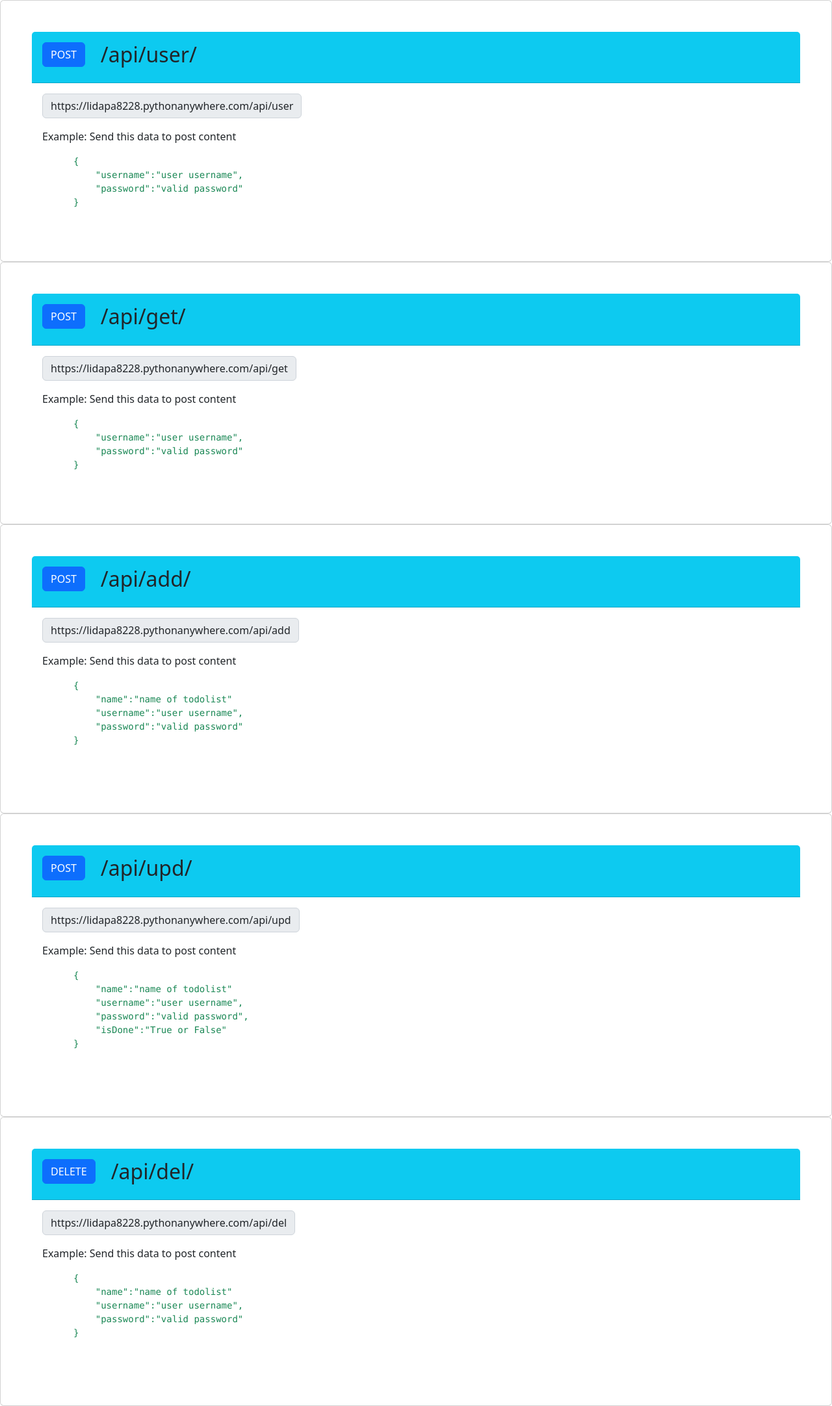
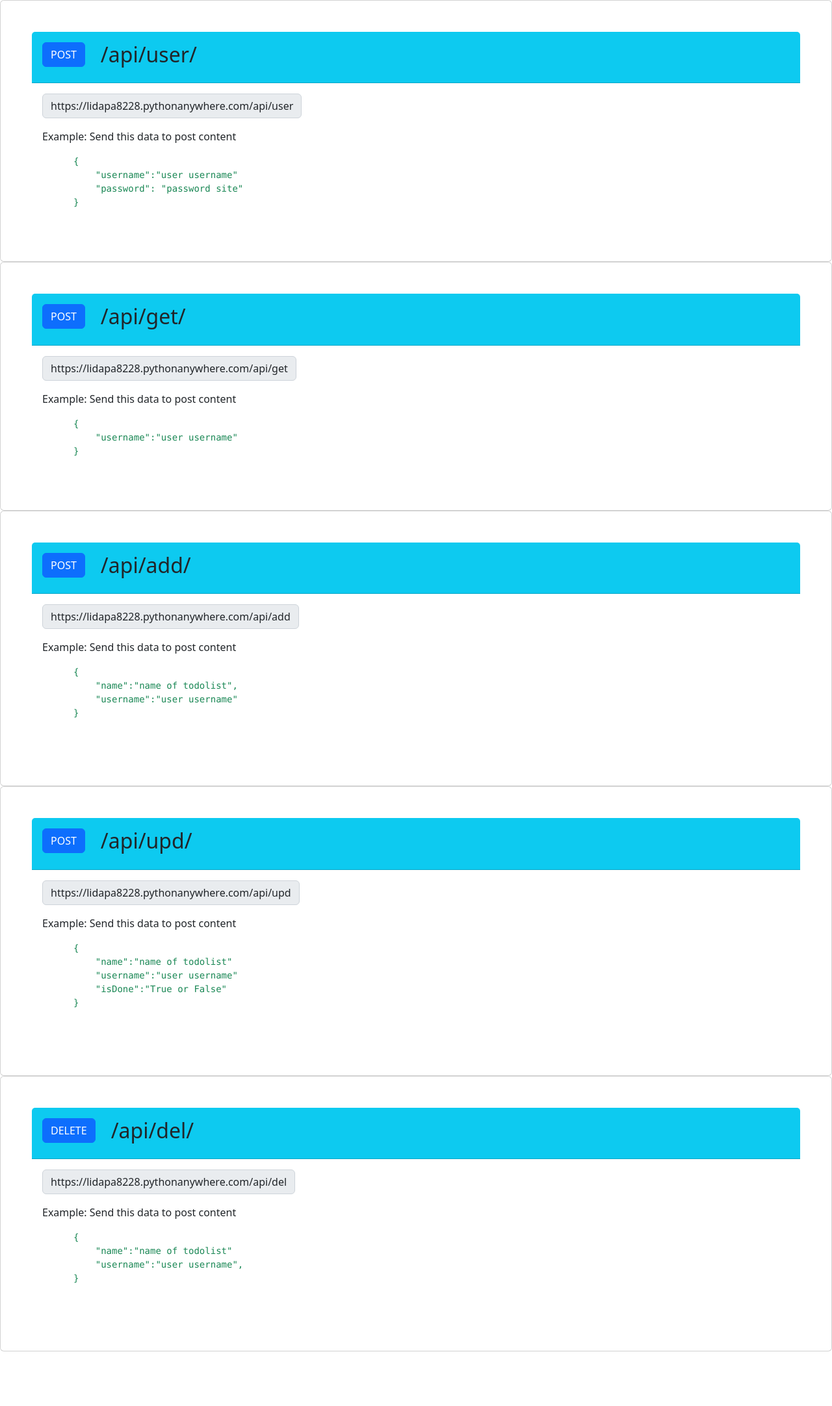
Before and after one commit to Sanjarbek17/todolist_api, a Django app: page / in a window 1280 px wide. Shown: the whole page at 65% size. After the commit the page ends 2080 px from the top, so only its background shows below. Run offline with Django 4.2, Linux system fonts and the light colour scheme.

Commit message:
new template

```diff
--- a/home/templates/pages/home.html
+++ b/home/templates/pages/home.html
@@ -22,8 +22,8 @@
             <p>Example: Send this data to post content </p>
             <pre class="text-success ps-5">
 {
-    "username":"user username",
-    "password":"valid password"
+    "username":"user username"
+    "password": "password site"
 }</pre>
         </div>
     </div>
@@ -42,8 +42,7 @@
             <p>Example: Send this data to post content </p>
             <pre class="text-success ps-5">
 {
-    "username":"user username",
-    "password":"valid password"
+    "username":"user username"
 }</pre>
         </div>
     </div>
@@ -61,9 +60,8 @@
             <p>Example: Send this data to post content </p>
             <pre class="text-success ps-5">
 {
-    "name":"name of todolist"
-    "username":"user username",
-    "password":"valid password"
+    "name":"name of todolist",
+    "username":"user username"
 }
             </pre>
 
@@ -84,8 +82,7 @@
             <pre class="text-success ps-5">
 {
     "name":"name of todolist"
-    "username":"user username",
-    "password":"valid password",
+    "username":"user username"
     "isDone":"True or False"
 }
             </pre>
@@ -108,7 +105,6 @@
 {
     "name":"name of todolist"
     "username":"user username",
-    "password":"valid password"
 }
             </pre>
         </div>
```
